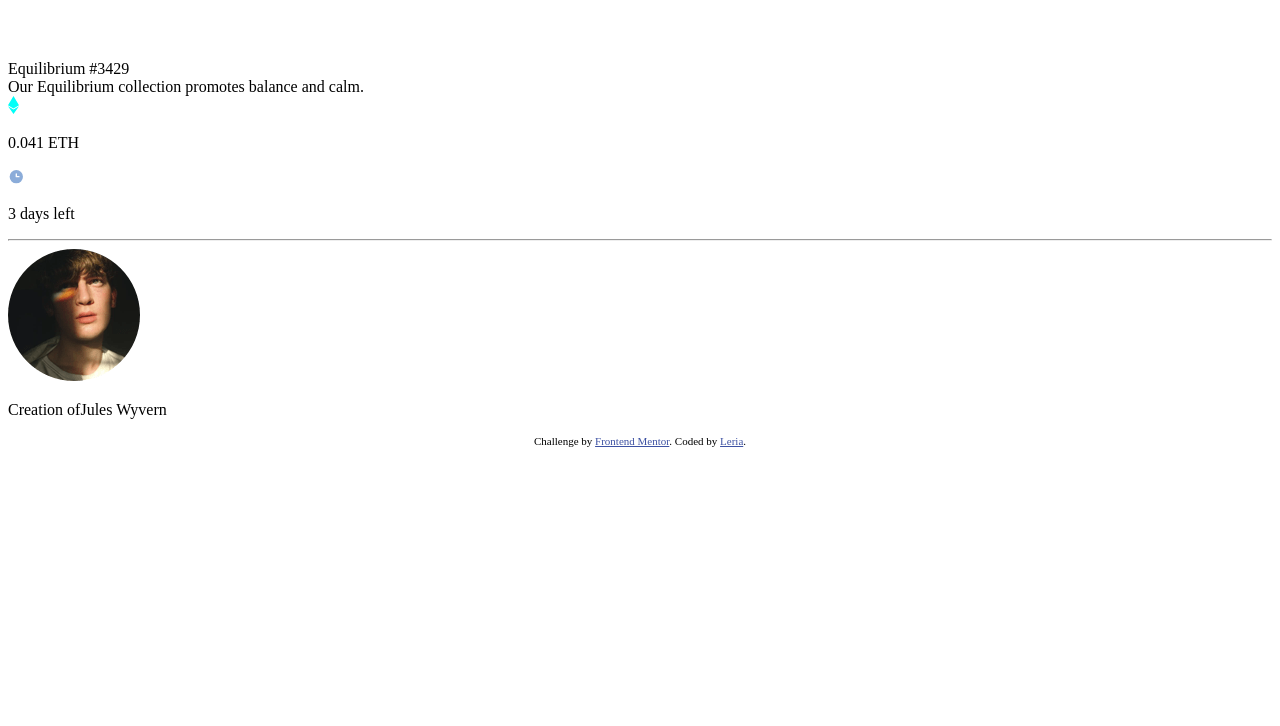
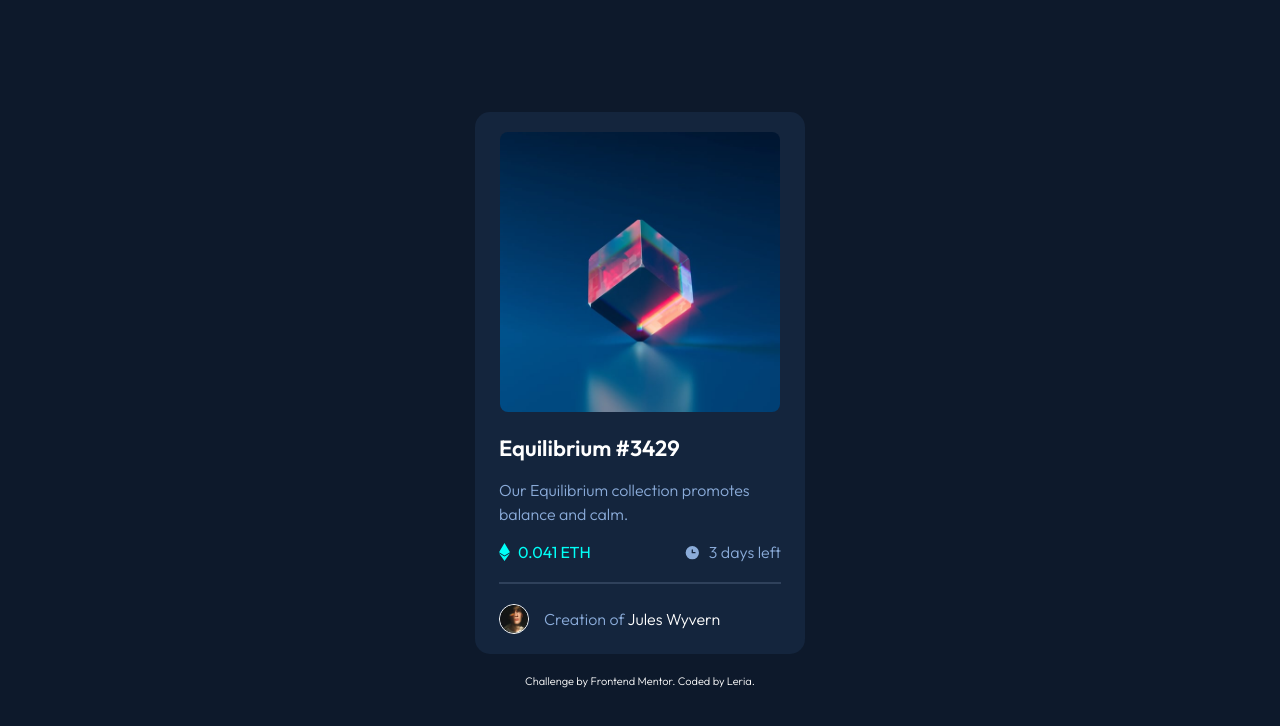
Before and after one commit to xLeria/fm-nft-card, a plain HTML site: page index.html in a window 1280 px wide. Drawn offline with Linux system fonts and the light colour scheme.

Commit message:
Added basic css rules for the card

```diff
--- a/index.html
+++ b/index.html
@@ -8,12 +8,11 @@
 
   <title>Frontend Mentor | NFT preview card component</title>
 
+  <link rel="preconnect" href="https://fonts.googleapis.com">
+  <link rel="preconnect" href="https://fonts.gstatic.com" crossorigin>
+  <link href="https://fonts.googleapis.com/css2?family=Outfit:wght@300;400;600&display=swap" rel="stylesheet">
+
   <link rel="stylesheet" href="./css/main.css">
-
-  <style>
-    .attribution { font-size: 11px; text-align: center; }
-    .attribution a { color: hsl(228, 45%, 44%); }
-  </style>
 </head>
 <body>
 
@@ -31,7 +30,7 @@
       <hr>
       <div class="card__author">
         <img src="./images/image-avatar.png" alt="Jules Wyvern avatar picture">
-        <p>Creation of<span>Jules Wyvern</span></p>
+        <p>Creation of <span>Jules Wyvern</span></p>
       </div>
     </div>
   </div>
--- a/scss/main.scss
+++ b/scss/main.scss
@@ -0,0 +1,119 @@
+/* Variables */
+
+// Colors
+$primary-color: hsl(215, 51%, 70%);
+$secondary-color: hsl(178, 100%, 50%);
+$body-background-color: hsl(217, 54%, 11%);
+$card-background-color: hsl(216, 50%, 16%);
+$hr-background-color: hsl(215, 32%, 27%);
+$white-color: hsl(0, 0%, 100%);
+
+// Typography
+$body-font-size: 16px;
+$body-font: 'Outfit', sans-serif;
+
+* {
+	box-sizing: border-box;
+	margin: 0;
+	padding: 0;
+}
+
+body {
+	height: 100vh;
+	display: flex;
+	flex-direction: column;
+	justify-content: center;
+	align-items: center;
+	background-color: $body-background-color;
+	font-size: $body-font-size;
+	font-family: $body-font;
+	color: $primary-color;
+	font-weight: 300;
+}
+
+.card {
+	display: flex;
+	flex-direction: column;
+	align-items: center;
+	max-width: 330px;
+	padding: 20px;
+	background-color: $card-background-color;
+	border-radius: 15px;
+
+	&__img {
+		display: flex;
+		justify-content: center;
+		align-items: center;
+		width: 280px;
+		height: 280px;
+		background-image: url('../images/image-equilibrium.jpg');
+		background-size: cover;
+		border-radius: 8px;
+
+		img {
+			opacity: 0;
+		}
+	}
+
+	&__text-box {
+		margin-top: 22px;
+		padding: 0 4px;
+	}
+	&__title {
+		color: $white-color;
+		font-weight: 700;
+		font-size: 22px;
+	}
+	&__desc {
+		margin: 16px 0;
+		line-height: 24px;
+	}
+
+	&__price-box {
+		display: flex;
+		justify-content: space-between;
+	}
+
+	&__price,
+	&__time {
+		display: flex;
+		align-items: center;
+		gap: 8px;
+	}
+
+	&__price {
+		color: $secondary-color;
+		font-weight: 500;
+	}
+
+	hr {
+		margin: 20px 0;
+		border: 1px solid $hr-background-color;
+	}
+    &__author{
+        display: flex;
+        align-items: center;
+        gap: 15px;
+
+        img{
+            width: 30px;
+            border: 1px solid $white-color;
+            border-radius: 50%;
+        }
+        span{
+            color: $white-color;
+        }
+    }
+}
+
+.attribution {
+    color: $white-color;
+	margin-top: 20px;
+	font-size: 11px;
+	text-align: center;
+
+	a {
+        text-decoration: none;
+        color: $white-color;
+	}
+}
```
Also changed, not shown: css/main.css, 1 other file.
